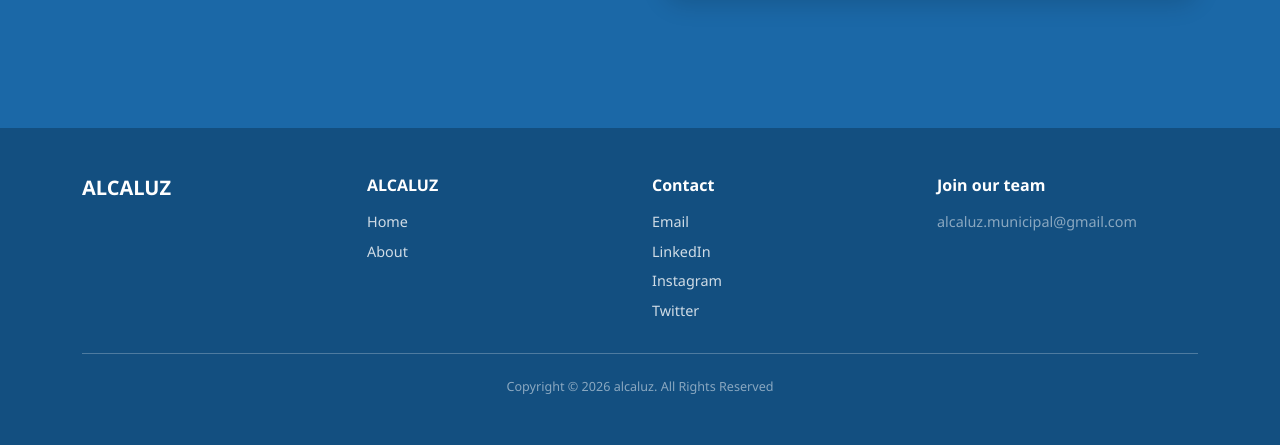
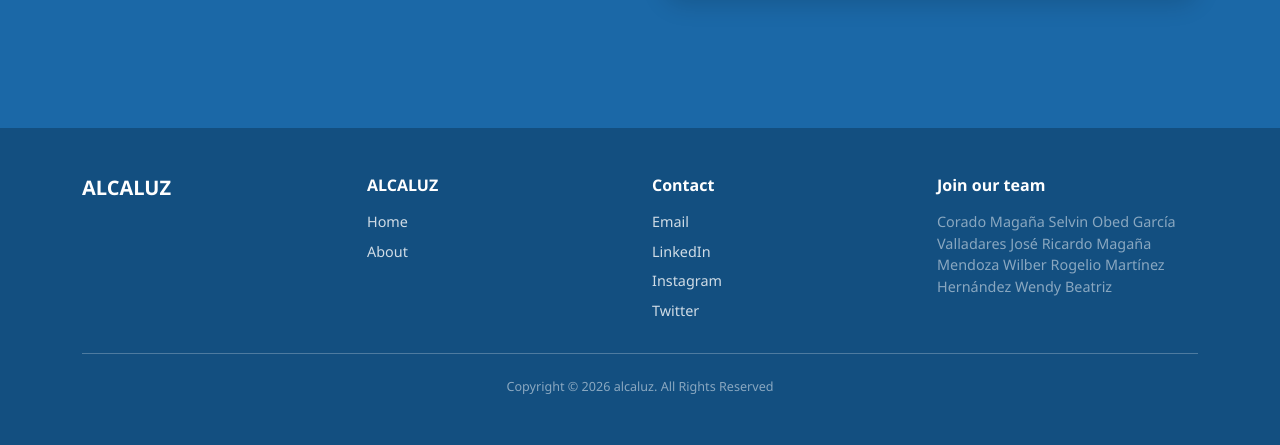
Before and after one commit to josegarcia33/alcaluz-project, a Django app: page / in a window 1280 px wide. Shown: the part 1419-1864 px from the top of the page. Run offline with Django 5.2, Linux system fonts and the light colour scheme.

Commit message:
nombres en join our team

```diff
--- a/alcaluz/usuario/templates/landing.html
+++ b/alcaluz/usuario/templates/landing.html
@@ -108,7 +108,12 @@
                 </div>
                 <div class="col-md-3">
                     <h6 class="fw-bold mb-3">Join our team</h6>
-                    <p class="text-white-50 mb-0">alcaluz.municipal@gmail.com</p>
+                    <p class="text-white-50 mb-1">
+                        Corado Magaña Selvin Obed
+                        García Valladares José Ricardo
+                        Magaña Mendoza Wilber Rogelio
+                        Martínez Hernández Wendy Beatriz
+                    </p>
                 </div>
             </div>
             <hr class="bg-white my-4 opacity-25">
```
